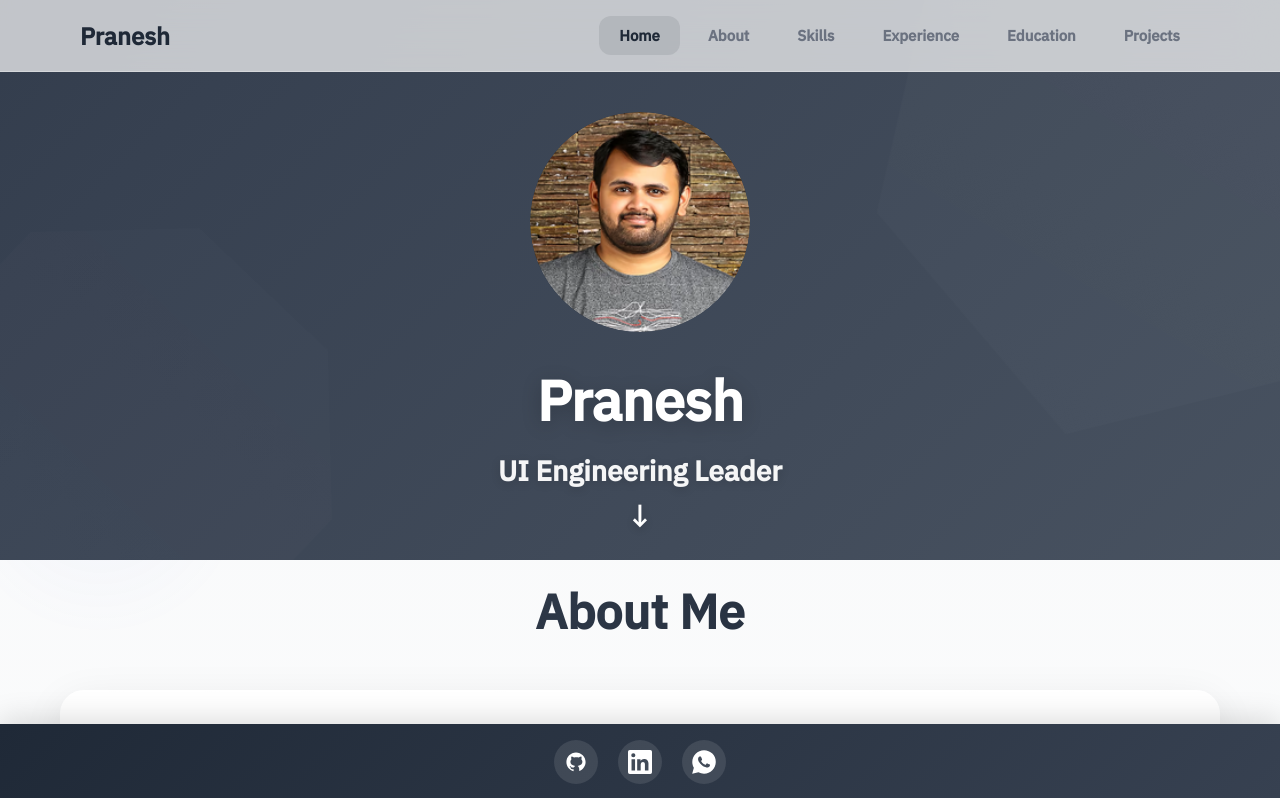
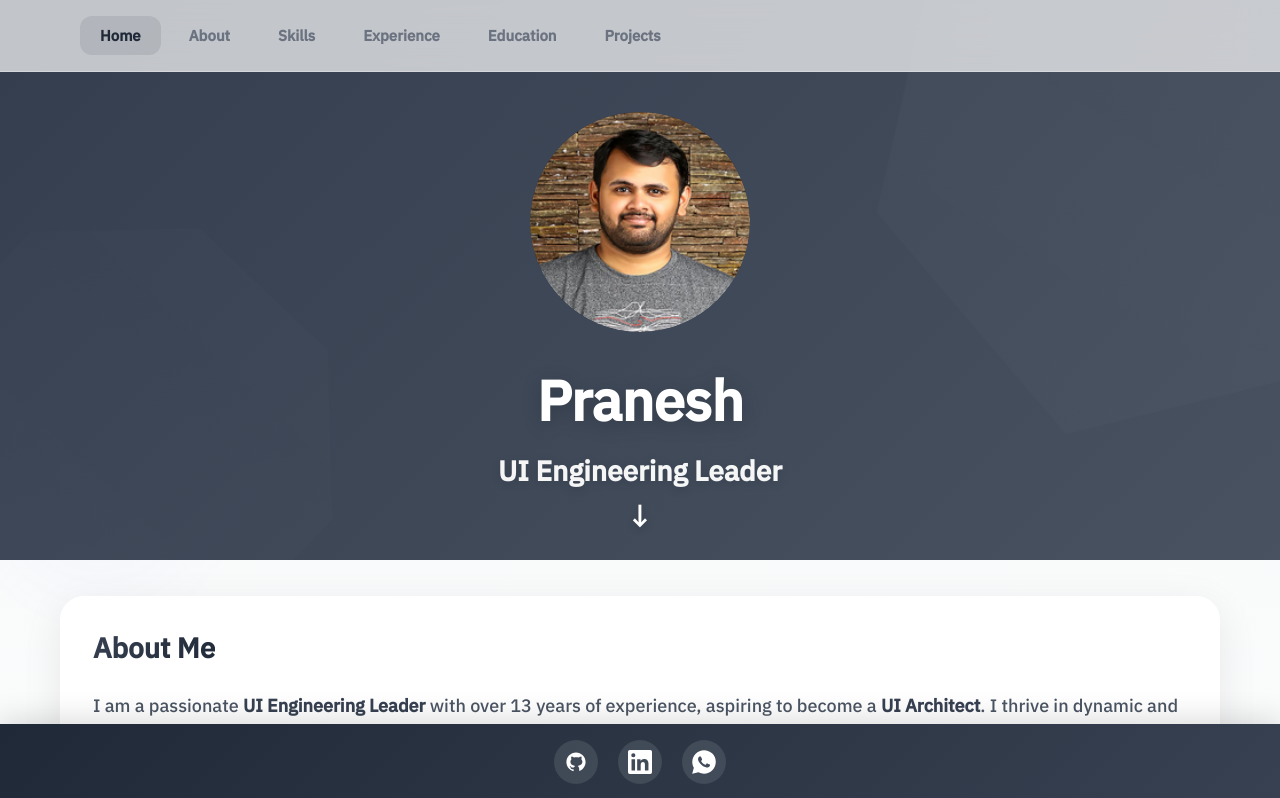
Before and after one commit to pranesh-link/next-web, a Next.js app: page / in a window 1280 px wide. Shown: the top 798 px of the page. Built offline with nearby package versions, Linux system fonts and the light colour scheme; no server answers.

Commit message:
Remove logo and section title from profile components
Deleted the clickable logo from the Navigation component and removed the styled SectionTitle and its usage from the AboutSection. This streamlines the UI and eliminates redundant elements.

```diff
--- a/app/_components/profile-2.0/navigation/Navigation.tsx
+++ b/app/_components/profile-2.0/navigation/Navigation.tsx
@@ -209,7 +209,6 @@ export const Navigation: React.FC<NavigationProps> = ({ onMenuClick }) => {
   return (
     <NavContainer $isScrolled={isScrolled}>
       <NavContent>
-        <Logo onClick={handleLogoClick}>Pranesh</Logo>
         <NavLinks>
           {navigationItems.map((item) => (
             <NavLink key={item.id} $isActive={activeSection === item.id}>
--- a/app/_components/profile-2.0/sections/AboutSection.tsx
+++ b/app/_components/profile-2.0/sections/AboutSection.tsx
@@ -38,32 +38,6 @@ const ScrollAnchor = styled.div`
 
   @media screen and (max-width: 968px) {
     top: -80px;
-  }
-`;
-
-const SectionTitle = styled.h2`
-  font-size: 48px;
-  font-weight: 800;
-  text-align: center;
-  margin: 0 0 48px 0;
-  background: linear-gradient(135deg, #374151 0%, #1f2937 100%);
-  -webkit-background-clip: text;
-  -webkit-text-fill-color: transparent;
-  background-clip: text;
-
-  @media screen and (max-width: 768px) {
-    font-size: 36px;
-    margin-bottom: 36px;
-  }
-
-  @media screen and (max-width: 480px) {
-    font-size: 28px;
-    margin-bottom: 28px;
-  }
-
-  @media screen and (max-width: 360px) {
-    font-size: 24px;
-    margin-bottom: 24px;
   }
 `;
 
@@ -108,7 +82,6 @@ export const AboutSection: React.FC = () => {
   return (
     <SectionContainer>
       <ScrollAnchor id="about" />
-      <SectionTitle>{aboutMe.title}</SectionTitle>
 
       <Card>
         <CardHeader>About Me</CardHeader>
```
